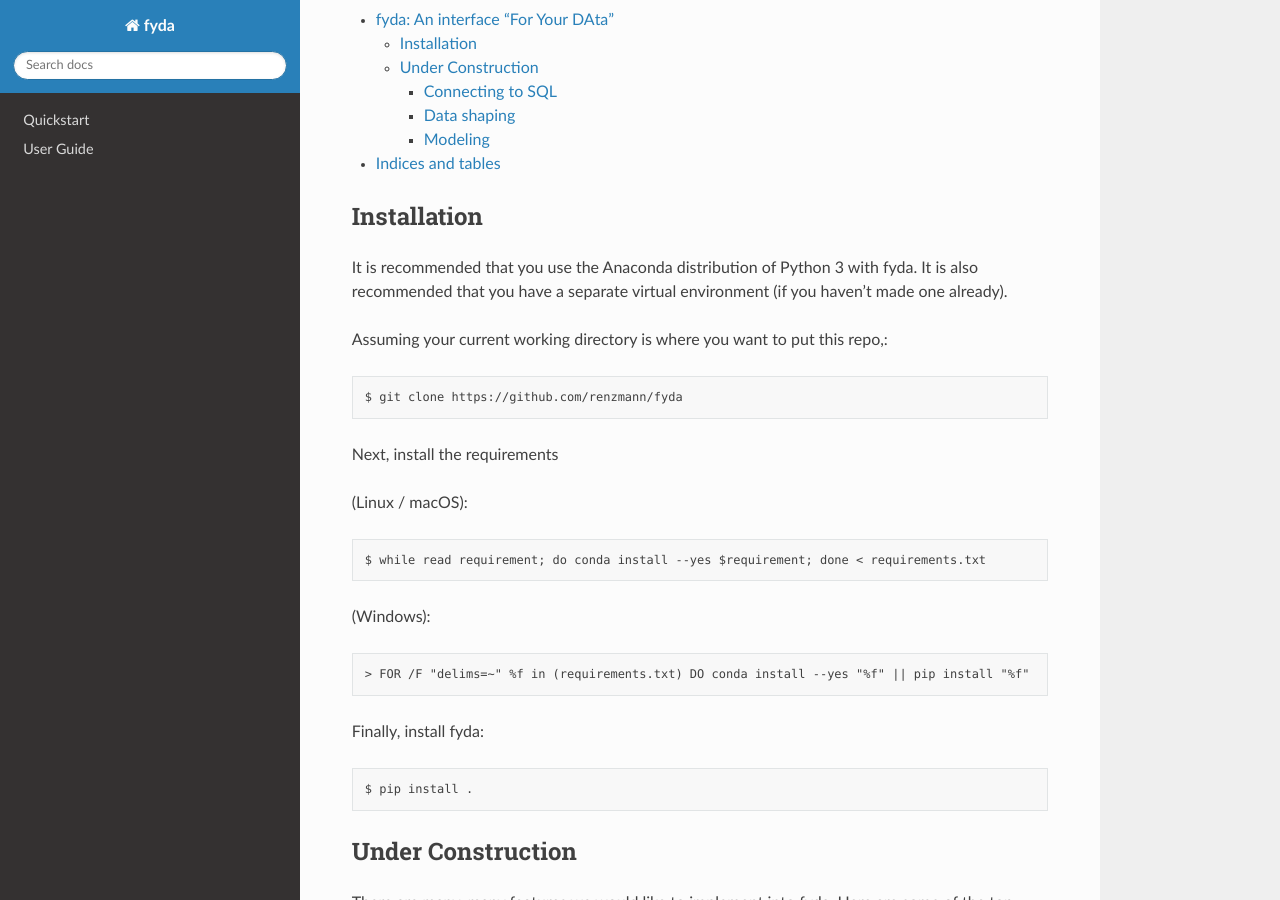
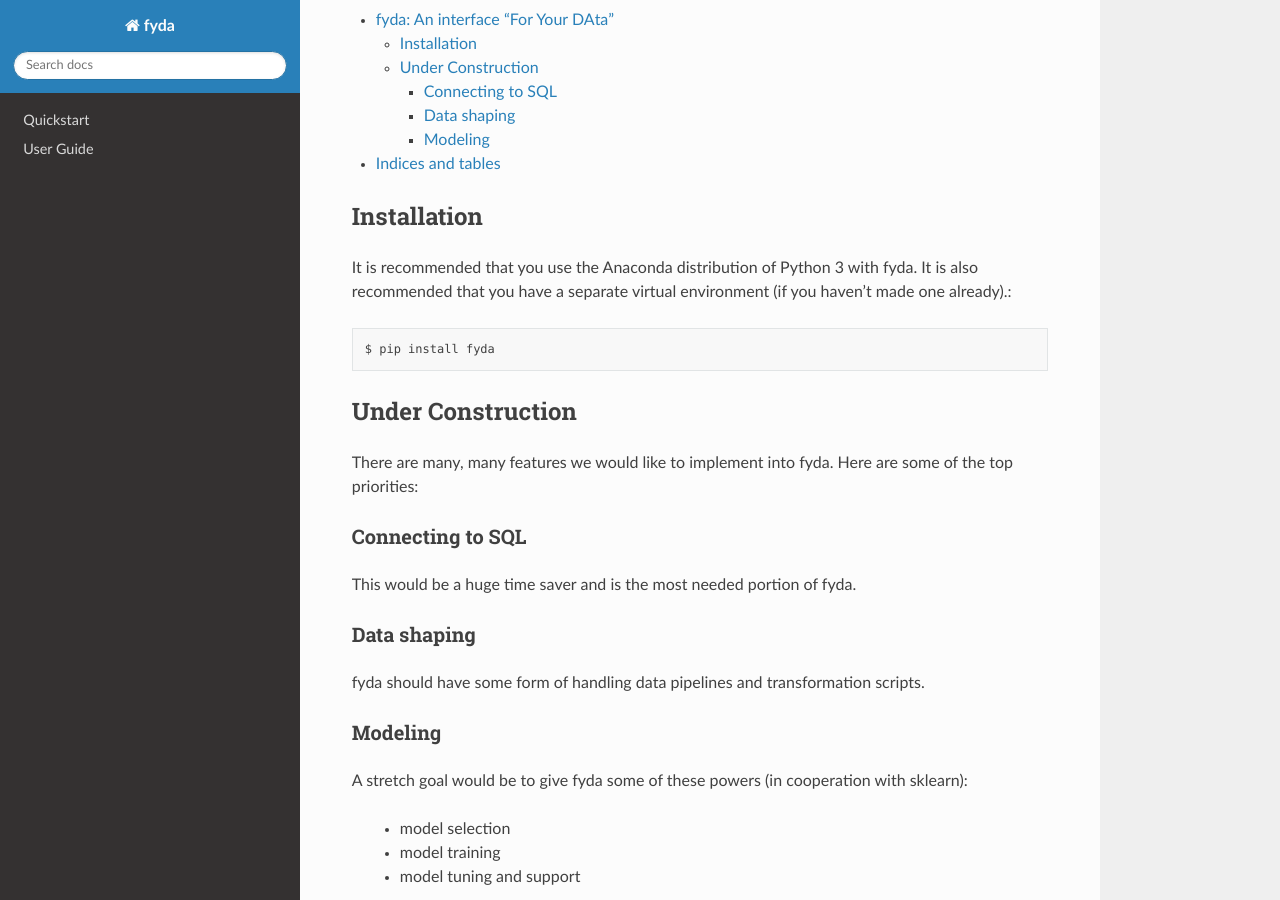
Before and after one commit to renzmann/fyda, a Sphinx documentation site: the page built from doc/index.rst, in a window 1280 px wide and 900 px high, scrolled down 735 px. Built offline with Sphinx 7.4.7 and the Read the Docs theme 2.0.0, drawn with Linux system fonts in a browser that asks for light colours.

Commit message:
update doc with new pip installation

```diff
--- a/doc/index.rst
+++ b/doc/index.rst
@@ -32,32 +32,14 @@
 
 .. highlight:: none
 
+
 Installation
 ------------
 It is recommended that you use the Anaconda distribution of Python 3 with
 fyda. It is also recommended that you have a separate virtual environment (if
-you haven't made one already).
+you haven't made one already).::
 
-
-Assuming your current working directory is where you want to put this repo,::
-
-   $ git clone https://github.com/renzmann/fyda
-
-
-Next, install the requirements
-
-(Linux / macOS)::
-
-   $ while read requirement; do conda install --yes $requirement; done < requirements.txt
-
-(Windows)::
-
-   > FOR /F "delims=~" %f in (requirements.txt) DO conda install --yes "%f" || pip install "%f"
-
-Finally, install fyda::
-
-   $ pip install .
-
+   $ pip install fyda
 
 
 .. _under-construction:
```
